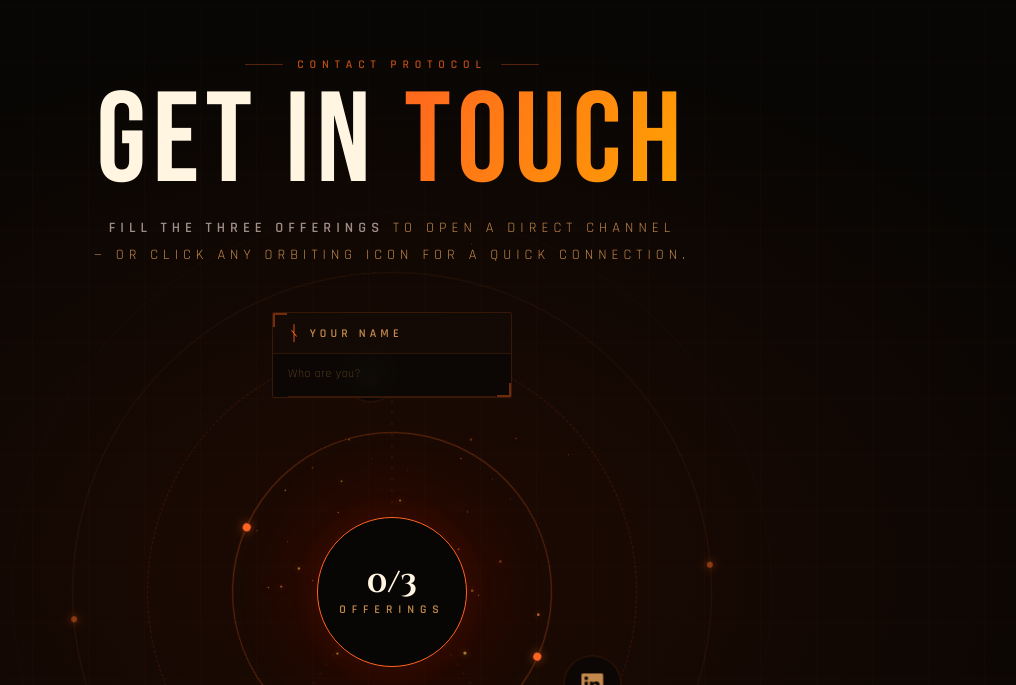
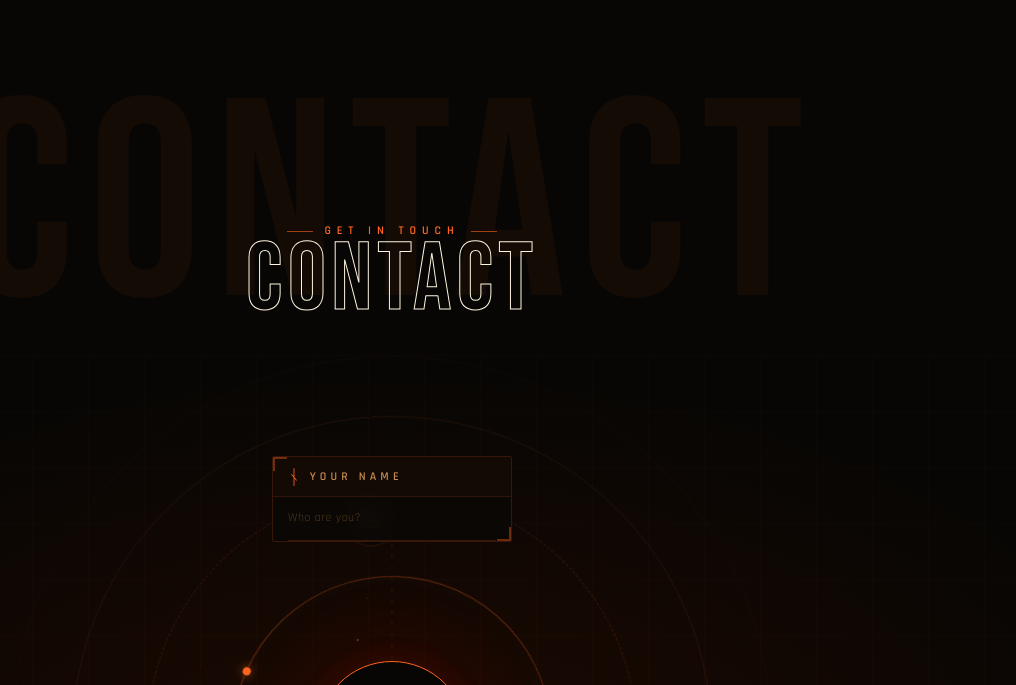
Before and after one commit to BernatDeveloper/portfolio, a React (Vite) app: page / in a window 1280 px wide. Shown: the part 5535-6220 px from the top of the page, without its empty margins (248-1264 px from the left). Built offline with nearby package versions, Linux system fonts and the light colour scheme.

Commit message:
feat: title section to set it into components

```diff
--- a/src/AppLayout/AppLayout.tsx
+++ b/src/AppLayout/AppLayout.tsx
@@ -6,7 +6,7 @@ import { useEmberCursor } from '../hooks/useEmberCursor';
 import { useLenis } from '../hooks/useLenis';
 import ProjectsSection from '../ProjectsSection/ProjectsSection';
 import SkillSection from '../SkillsSection/SkillSection';
-import { RitualContact } from '../RitualContact/RitualContact';
+import { RitualContactComp } from '../RitualContact';
 
 export function AppLayout() {
 
@@ -54,7 +54,8 @@ export function AppLayout() {
 
       <ProjectsSection />
       <SkillSection />
-      <RitualContact />
+
+      <RitualContactComp />
     </>
   );
 }
--- a/src/RitualContact/RitualContact.css
+++ b/src/RitualContact/RitualContact.css
@@ -1,8 +1,3 @@
-/* ── RitualContact.css ──────────────────────────────────
-   Variables, reset y fuentes vienen del CSS global.
-   Este archivo solo contiene estilos del componente.
-────────────────────────────────────────────────────── */
-
 /* ── SECTION ────────────────────────────────────────── */
 .ritual-section {
   min-height: 100vh;
@@ -12,9 +7,9 @@
   justify-content: center;
   position: relative;
   overflow: hidden;
-  padding: var(--space-xl) var(--space-lg);
+  padding: var(--space-md) var(--space-sm);
   background:
-    radial-gradient(ellipse 90% 80% at 50% 58%, #1f0a02 0%, var(--color-bg) 68%);
+    radial-gradient(ellipse 90% 80% at 50% 58%, #1f0a02 0%, var(--color-bg) 70%);
 }
 .ritual-section::before {
   content: '';
@@ -31,68 +26,6 @@
   position: absolute; inset: 0;
   pointer-events: none;
   z-index: 0;
-}
-
-/* ── HEADER ─────────────────────────────────────────── */
-.ritual-header {
-  position: relative;
-  z-index: 10;
-  text-align: center;
-  margin-bottom: var(--space-lg);
-}
-
-.r-eyebrow {
-  font-family: var(--font-body);
-  font-size: var(--text-xs);
-  font-weight: 600;
-  letter-spacing: var(--tracking-wide);
-  color: var(--color-accent);
-  opacity: .7;
-  text-transform: uppercase;
-  margin-bottom: var(--space-sm);
-  display: flex;
-  align-items: center;
-  justify-content: center;
-  gap: 14px;
-}
-.r-eyebrow::before,
-.r-eyebrow::after {
-  content: '';
-  width: clamp(24px, 3vw, 44px);
-  height: 1px;
-  background: var(--color-accent);
-  opacity: .45;
-}
-
-.r-title {
-  font-family: var(--font-display);
-  font-size: var(--font-size-xl);
-  font-weight: 400;
-  line-height: .88;
-  letter-spacing: var(--tracking-tight);
-  color: var(--color-text);
-}
-.r-title em {
-  font-style: normal;
-  background: linear-gradient(118deg, var(--color-accent) 0%, var(--color-gold) 100%);
-  -webkit-background-clip: text;
-  background-clip: text;
-  -webkit-text-fill-color: transparent;
-}
-
-.r-sub {
-  margin-top: var(--space-sm);
-  font-family: var(--font-body);
-  font-size: var(--text-sm);
-  font-weight: 400;
-  letter-spacing: var(--tracking-normal);
-  color: var(--color-text-muted);
-  text-transform: uppercase;
-  line-height: 1.9;
-}
-.r-sub strong {
-  color: var(--color-text-warm);
-  font-weight: 600;
 }
 
 /* ── STAGE ──────────────────────────────────────────── */
@@ -555,9 +488,6 @@ textarea.totem-inp {
 
 /* ── MOBILE ─────────────────────────────────────────── */
 @media (max-width: 599px) {
-  .ritual-section { padding: 72px 12px 32px; }
-  .ritual-header  { margin-bottom: var(--space-md); }
-
   .ritual-stage {
     width: min(340px, calc(100vw - 16px));
     height: 480px;
--- a/src/RitualContact/RitualContact.tsx
+++ b/src/RitualContact/RitualContact.tsx
@@ -10,7 +10,6 @@ import { SOCIAL_ORBS }                from './data/socialOrbs';
 import { useEmberCanvas }             from './hooks/useEmberCanvas';
 import { useOrbitalSystem }           from './hooks/useOrbitalSystem';
 import { useRitualGSAP }              from './hooks/useRitualGSAP';
-import { RitualHeader }               from './components/RitualHeader';
 import { RitualStage }                from './components/RitualStage';
 import { RitualStatus }               from './components/RitualStatus';
 
@@ -80,8 +79,6 @@ export function RitualContact() {
     <section className="ritual-section" id="ritual" ref={sectionRef}>
       <canvas id="ritual-canvas" ref={canvasRef} />
 
-      <RitualHeader />
-
       <RitualStage
         stageRef={stageRef}
         eyeRef={eyeRef}
--- a/src/RitualContact/components/RitualHeader.tsx
+++ /dev/null
@@ -1,12 +0,0 @@
-export function RitualHeader() {
-  return (
-    <div className="ritual-header" id="ritual-header">
-      <p className="r-eyebrow">contact protocol</p>
-      <h2 className="r-title">GET IN <em>TOUCH</em></h2>
-      <p className="r-sub">
-        <strong>Fill the three offerings</strong> to open a direct channel<br />
-        — or click any orbiting icon for a quick connection.
-      </p>
-    </div>
-  );
-}
--- /dev/null
+++ b/src/RitualContact/index.tsx
@@ -0,0 +1,11 @@
+import { SectionTitle } from "../utils/SectionTitle/SectionTitle"
+import { RitualContact } from "./RitualContact"
+
+export const RitualContactComp = () => {
+  return (
+    <>
+        <SectionTitle ghost="Contact" eyebrow="Get in touch" title="Contact" align="center"/>
+        <RitualContact />
+    </>
+  )
+}
--- a/src/index.css
+++ b/src/index.css
@@ -68,7 +68,7 @@
 }
 
 body {
-  background-color: var(--color-bg-secondary);
+  background-color: var(--color-bg);
 }
 
 /* ── Corner decorations ── */
--- /dev/null
+++ b/src/utils/SectionTitle/SectionTitle.css
@@ -0,0 +1,102 @@
+.st {
+  position: relative;
+  display: inline-block;
+  width: 100%;
+  margin: var(--space-xxl) 0 00;
+  line-height: 1;
+  overflow: hidden;
+}
+
+/* ── Alineaciones ── */
+.st[data-align="left"]   { text-align: left; }
+.st[data-align="center"] { text-align: center; }
+.st[data-align="right"]  { text-align: right; }
+
+/* ── Ghost ───────────────────────────────────────────── */
+.st-ghost {
+  font-family: var(--font-display);
+  font-size: clamp(6rem, 22vw,30rem);
+  font-weight: 400;
+  line-height: 1;
+  margin: 0;
+  color: var(--color-accent);
+  opacity: 0.05;
+  letter-spacing: var(--tracking-tight);
+  user-select: none;
+  pointer-events: none;
+  white-space: nowrap;
+}
+
+/* ── Contenido sobre el ghost ────────────────────────── */
+.st-over {
+  position: absolute;
+  bottom: 10%;          /* se alinea a la línea base del ghost */
+  left: 0;
+  right: 0;
+  display: flex;
+  flex-direction: column;
+  gap: 0.1em;
+}
+
+/* Alineación refleja el data-align del padre */
+.st[data-align="center"] .st-over { align-items: center; }
+.st[data-align="right"]  .st-over { align-items: flex-end; }
+.st[data-align="left"]   .st-over { align-items: flex-start; }
+
+/* ── Eyebrow ─────────────────────────────────────────── */
+.st-eyebrow {
+  font-family: var(--font-body);
+  font-size: var(--text-xs);
+  font-weight: 600;
+  letter-spacing: var(--tracking-wide);
+  text-transform: uppercase;
+  color: var(--color-accent);
+  margin: 0;
+  display: flex;
+  align-items: center;
+  gap: 1em;
+}
+
+/* Línea decorativa antes del eyebrow */
+.st-eyebrow::after {
+  content: '';
+  display: inline-block;
+  width: clamp(16px, 2vw, 28px);
+  height: 1px;
+  background: var(--color-accent);
+  opacity: 0.6;
+  flex-shrink: 0;
+}
+
+/* Línea decorativa despues del eyebrow */
+.st-eyebrow::before {
+  content: '';
+  display: inline-block;
+  width: clamp(16px, 2vw, 28px);
+  height: 1px;
+  background: var(--color-accent);
+  opacity: 0.6;
+  flex-shrink: 0;
+}
+
+/* En alineación center/right la línea va después */
+.st[data-align="center"] .st-eyebrow,
+.st[data-align="right"]  .st-eyebrow {
+  flex-direction: row-reverse;
+}
+
+/* ── Título outline ──────────────────────────────────── */
+.st-title {
+  font-family: var(--font-display);
+  font-size: var(--font-size-xl-sm);     /* clamp(3rem, 12vw, 6rem) */
+  font-weight: 400;
+  line-height: 0.88;
+  margin: 0;
+  letter-spacing: var(--tracking-tight);
+  text-transform: uppercase;
+
+  /* Outline: texto transparente con borde del color de texto */
+  color: transparent;
+  -webkit-text-stroke: 1px var(--color-text);
+  paint-order: stroke fill;
+}
--- /dev/null
+++ b/src/utils/SectionTitle/SectionTitle.tsx
@@ -0,0 +1,26 @@
+import './SectionTitle.css';
+
+interface Props {
+  /** Texto ghost gigante de fondo (normalmente igual que title) */
+  ghost?: string;
+  /** Etiqueta pequeña encima — ej: "— about me" */
+  eyebrow: string;
+  /** Título principal en outline */
+  title: string;
+  /** Alineación horizontal del bloque */
+  align?: 'left' | 'center' | 'right';
+}
+
+export function SectionTitle({ ghost, eyebrow, title, align = 'left' }: Props) {
+  return (
+    <div className="st" data-align={align}>
+      <p className="st-ghost" aria-hidden="true">
+        {ghost ?? title}
+      </p>
+      <div className="st-over">
+        <p className="st-eyebrow">{eyebrow}</p>
+        <h2 className="st-title">{title}</h2>
+      </div>
+    </div>
+  );
+}
```
